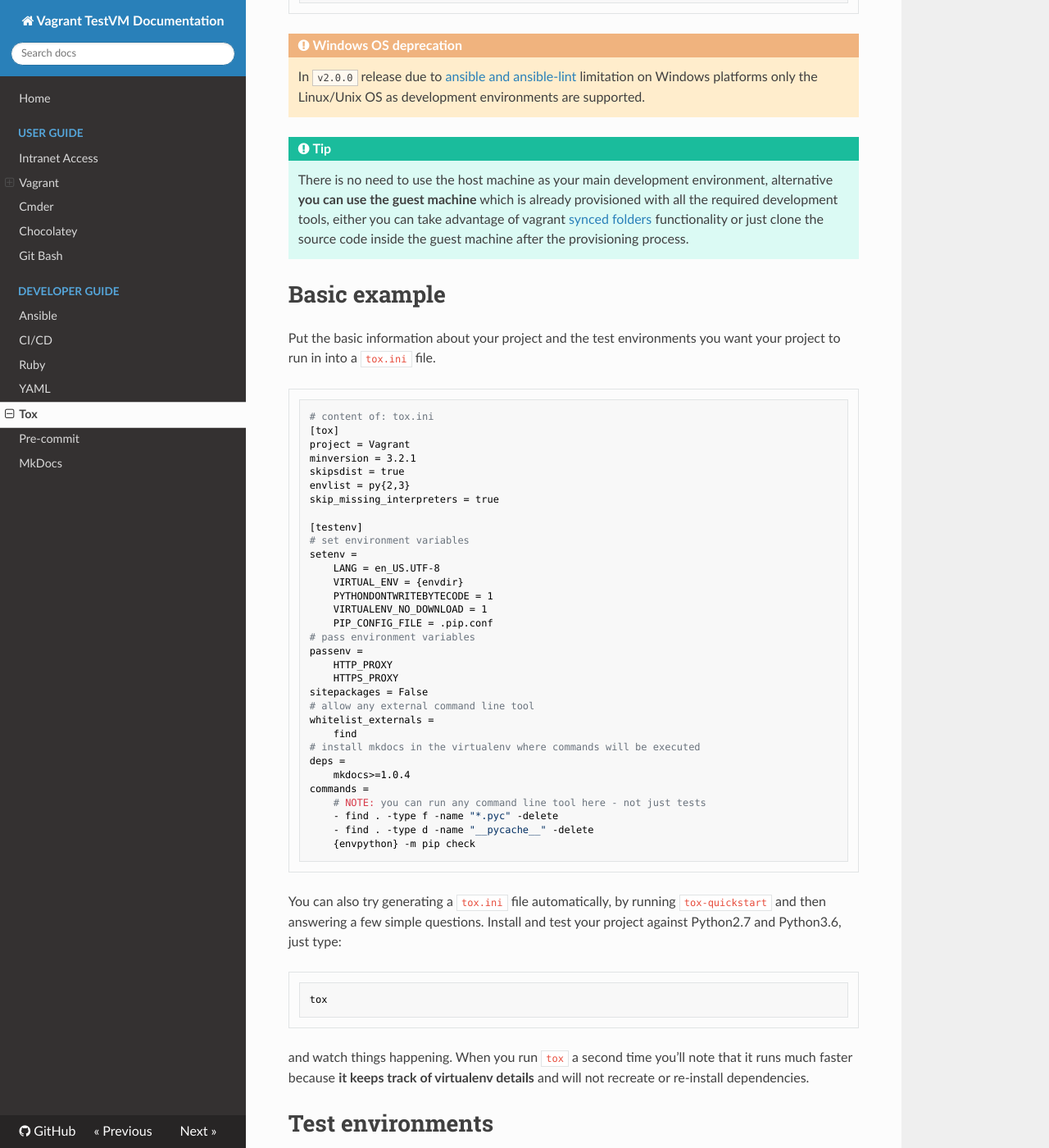
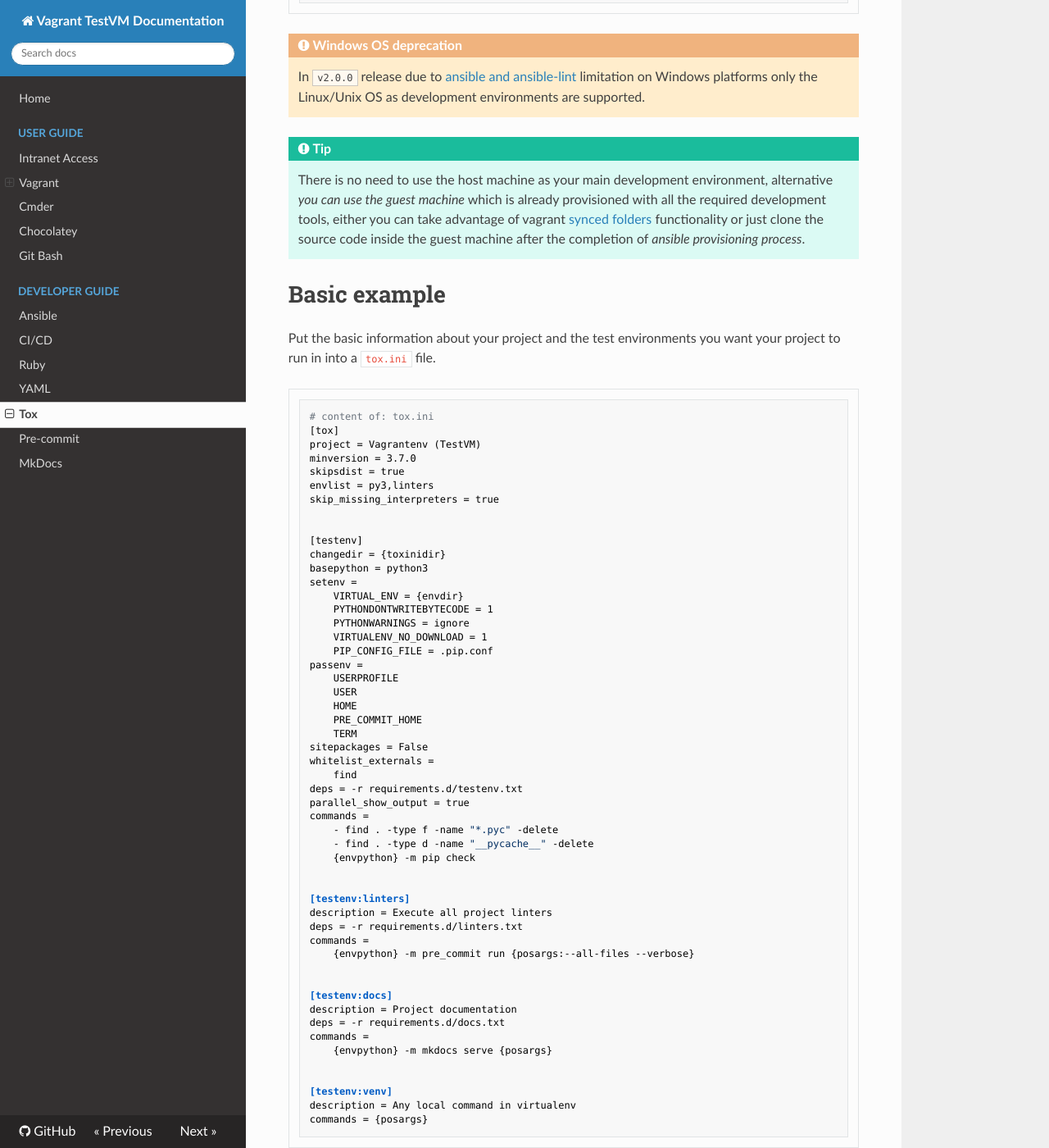
Before and after one commit to theodore86/vagrantenv, an MkDocs documentation site: the page built from docs/dev/tox.md, in a window 1280 px wide and 1400 px high, scrolled down 1280 px. Shown: the whole window at 82% size. Built offline with MkDocs 1.6.1, drawn with Linux system fonts in a browser that asks for light colours; nearby versions of some CDN libraries; some of the changed text lies outside the part shown.

Commit message:
Update Dockerfile, project documentation
- Update CI Dockerfile
  - Add non-root user for CI execution
- Update project documentation
- Update circleci config.yml with new container image
- Update tox.ini
  - Delete PRE_COMMIT_HOME
  - Add BUNDLE_HOME

````diff
--- a/docs/dev/tox.md
+++ b/docs/dev/tox.md
@@ -52,9 +52,9 @@
     as development environments are supported.
 
 !!! tip
-    There is no need to use the host machine as your main development environment, alternative **you can use the guest machine**
+    There is no need to use the host machine as your main development environment, alternative *you can use the guest machine*
     which is already provisioned with all the required development tools, either you can take advantage of vagrant [synced folders](../vagrant/shared.md)
-    functionality or just clone the source code inside the guest machine after the provisioning process.
+    functionality or just clone the source code inside the guest machine after the completion of *ansible provisioning process*.
 
 # Basic example
 
@@ -63,39 +63,61 @@
 ```ini
 # content of: tox.ini
 [tox]
-project = Vagrant
-minversion = 3.2.1
+project = Vagrantenv (TestVM)
+minversion = 3.7.0
 skipsdist = true
-envlist = py{2,3}
+envlist = py3,linters
 skip_missing_interpreters = true
 
+
 [testenv]
-# set environment variables
+changedir = {toxinidir}
+basepython = python3
 setenv =
-    LANG = en_US.UTF-8
     VIRTUAL_ENV = {envdir}
     PYTHONDONTWRITEBYTECODE = 1
+    PYTHONWARNINGS = ignore
     VIRTUALENV_NO_DOWNLOAD = 1
     PIP_CONFIG_FILE = .pip.conf
-# pass environment variables
 passenv =
-    HTTP_PROXY
-    HTTPS_PROXY
+    USERPROFILE
+    USER
+    HOME
+    PRE_COMMIT_HOME
+    TERM
 sitepackages = False
-# allow any external command line tool
 whitelist_externals =
     find
-# install mkdocs in the virtualenv where commands will be executed
-deps =
-    mkdocs>=1.0.4
+deps = -r requirements.d/testenv.txt
+parallel_show_output = true
 commands =
-    # NOTE: you can run any command line tool here - not just tests
     - find . -type f -name "*.pyc" -delete
     - find . -type d -name "__pycache__" -delete
     {envpython} -m pip check
+
+
+[testenv:linters]
+description = Execute all project linters
+deps = -r requirements.d/linters.txt
+commands =
+    {envpython} -m pre_commit run {posargs:--all-files --verbose}
+
+
+[testenv:docs]
+description = Project documentation
+deps = -r requirements.d/docs.txt
+commands =
+    {envpython} -m mkdocs serve {posargs}
+
+
+[testenv:venv]
+description = Any local command in virtualenv
+commands = {posargs}
 ```
 
-You can also try generating a ``tox.ini`` file automatically, by running ``tox-quickstart`` and then answering a few simple questions. Install and test your project against Python2.7 and Python3.6, just type:
+You can also try generating a ``tox.ini`` file automatically, by running ``tox-quickstart`` and then answering a few simple questions.
+
+Install and test your project, just type:
 
 ```console
 tox
@@ -107,7 +129,7 @@
 
 The main purpose of using ``tox`` in this project is to automate and encapsulate most of the test operations during the development of the project source code. The default ``tox`` test environment is the ``[testenv]``. This environment will be triggered when we are calling the ``tox`` command without any command line option. Despite of the ``[testenv]`` it is possible to override the global settings and create more virtual environments based on your project needs.
 
-Test environments are defined by a:
+Test environments are defined by:
 ```ini
 [testenv:NAME]
 commands = ...
@@ -119,34 +141,24 @@
 ```
 ``testenv`` default section. Complete list of settings can be found at [tox configuration section](https://tox.readthedocs.io/en/latest/config.html)
 
-Currently the supported test environments are:
+The supported test environments are:
 
 - ``[testenv]``
 
-Default test environment, will check the python dependencies in python 2 and 3.<br>
+Default test environment, will check the python dependencies in python3.<br>
 
 Just type:
 ```console
 tox
 ```
 
-- ``[testenv:lint]``
+- ``[testenv:linters]``
 
-Will execute the ``pre-commit`` framework in order to perform code validation, linting and formating.<br>
+Will execute the [pre-commit](./hooks.md) framework in order to perform code validation, linting and formating.<br>
 
 Just type:
 ```console
-tox -e lint
-```
-
-- ``[testenv:vagrantlint]``
-
-Will execute the vagrant command: ``vagrant validate Vagrantfile``.<br>
-It performs an dry-run on the [Vagrantfile](../../vagrant/vagrantfile/#Introduction).<br>
-
-Just type:
-```console
-tox -e vagrantlint
+tox -e linters
 ```
 
 - ``[testenv:docs]``
@@ -158,17 +170,6 @@
 tox -e docs
 ```
 
-- ``[testenv:jenkins]``
-
-Jenkins test environment **should not** be executed manually. It will be triggered whenever an commit is pushed to the remote repository. After each commit (except of ``[ci-skip]`` in commit message) Jenkins will perform code validation and will permantly generate and serve the project documentation.
-
-In brief this environment is being used for [CI/CD](https://www.infoworld.com/article/3271126/what-is-cicd-continuous-integration-and-continuous-delivery-explained.html) purposes.<br>
-
-Just type:
-```console
-tox -e jenkins
-```
-
 # References
 
 - [Tox automation project](https://tox.readthedocs.io/en/latest/)
````
Also changed, not shown: docs/dev/cicd.md (+2 -3 lines), 3 other files.
